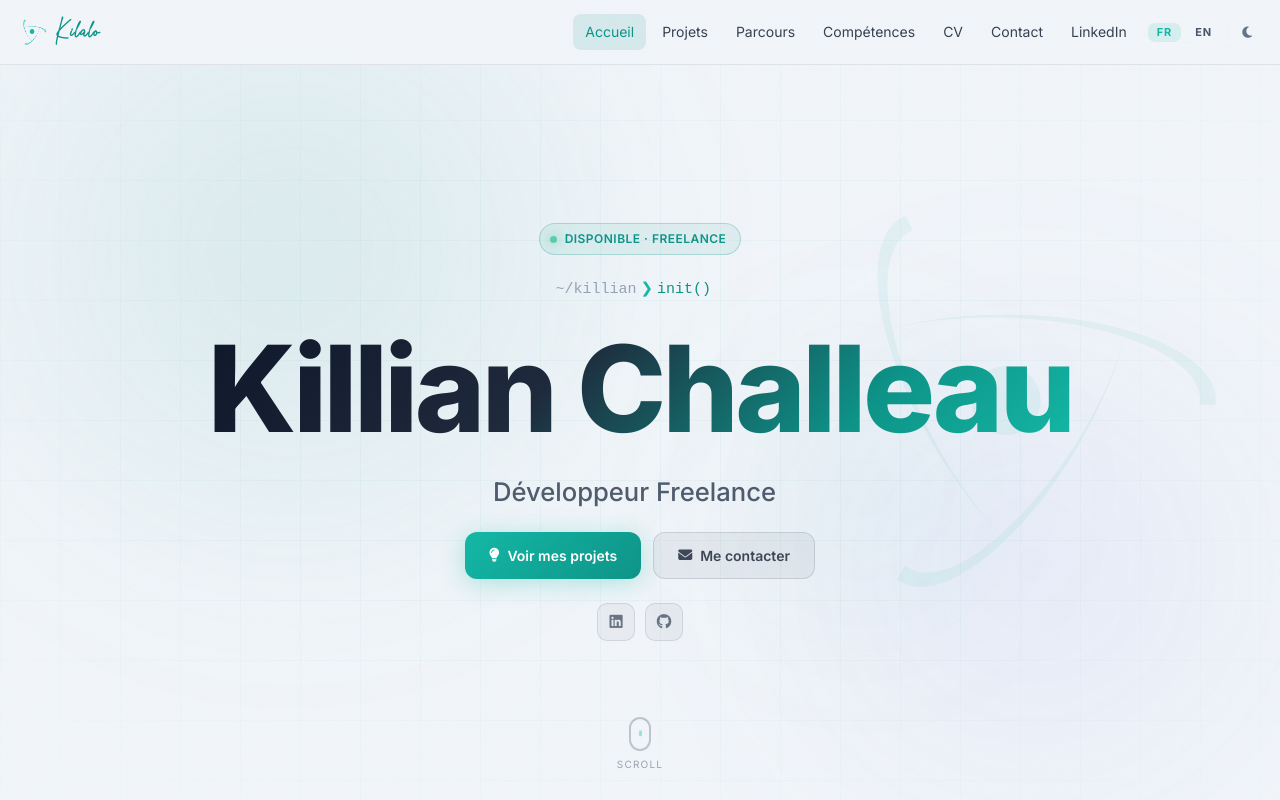
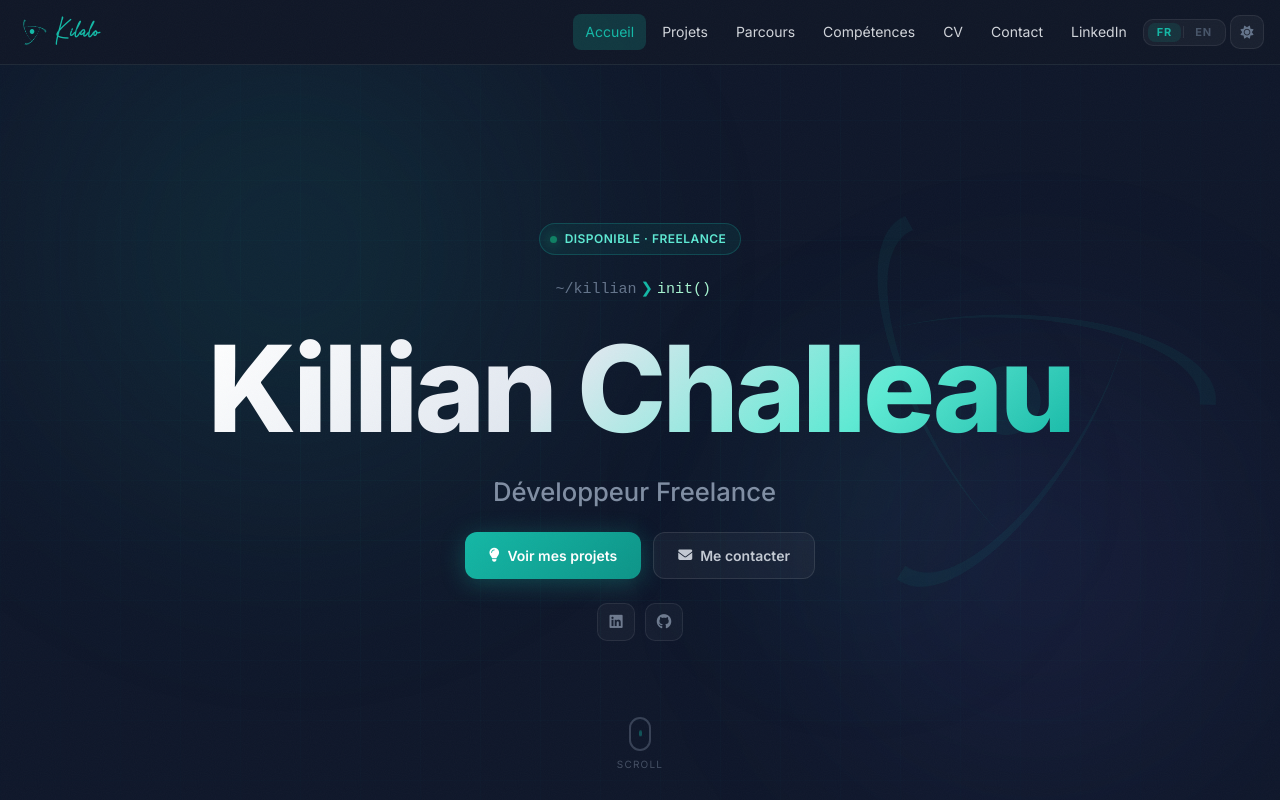
Before and after one commit to kilalo/nuxtjs-portfolio, a Nuxt app: page / in a window 1280 px wide. Shown: the top 800 px of the page. Built offline with nearby package versions, Linux system fonts and the light colour scheme.

Commit message:
fix dark mode by default

```diff
--- a/composables/useTheme.ts
+++ b/composables/useTheme.ts
@@ -16,7 +16,7 @@ export const useTheme = () => {
     if (!process.client) return
     const saved = localStorage.getItem('theme')
     const prefersDark = window.matchMedia('(prefers-color-scheme: dark)').matches
-    const dark = saved ? saved === 'dark' : prefersDark
+    const dark = saved ? saved === 'dark' : true
     isDark.value = dark
     apply(dark)
   }
```
